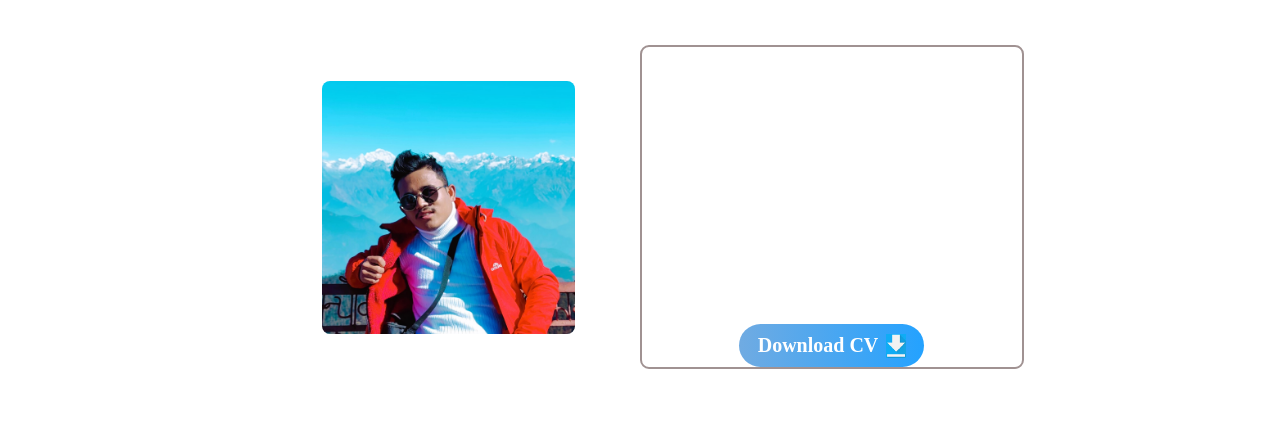
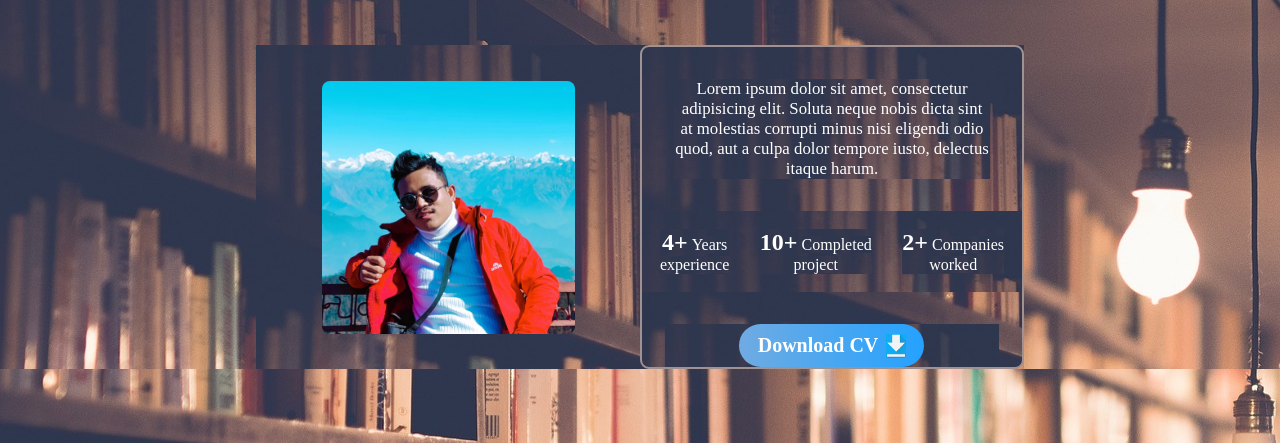
Before and after one commit to sunillama004/Website-Project, a plain HTML site: page CSY1018-Web-Development-Assignment-I-23834831-Sunil-Lama-Project/portfolio.html in a window 1280 px wide. Shown: the part 178-621 px from the top of the page. Drawn offline with Linux system fonts and the light colour scheme; the site is published under a folder, as on GitHub Pages, so addresses that start at the root find nothing.

Commit message:
second commit

```diff
--- a/CSY1018-Web-Development-Assignment-I-23834831-Sunil-Lama-Project/CSS/portfolio.css
+++ b/CSY1018-Web-Development-Assignment-I-23834831-Sunil-Lama-Project/CSS/portfolio.css
@@ -1,7 +1,7 @@
 * {
     margin: 0;
     padding: 0;
-    background: url(/image/bg3.jpg);
+    background: url(../image/bg3.jpg);
     color: white;
 }
 
@@ -146,12 +146,13 @@
 }
 
 /* small font */
-.project-title{
+.project-title {
     text-align: center;
     font-size: 2.1rem;
     padding: 12px;
 
 }
+
 .title-port {
     color: black;
     background: white;
```
